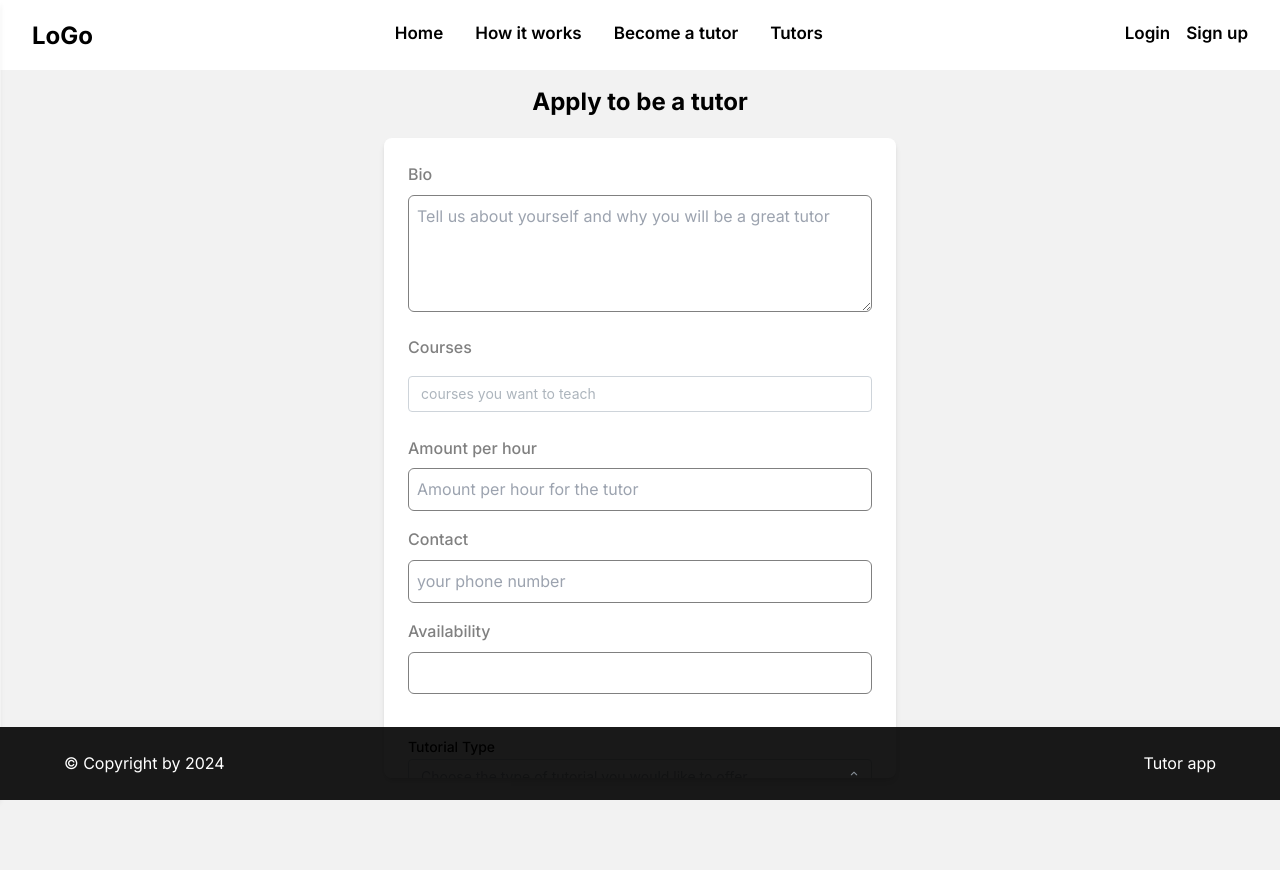
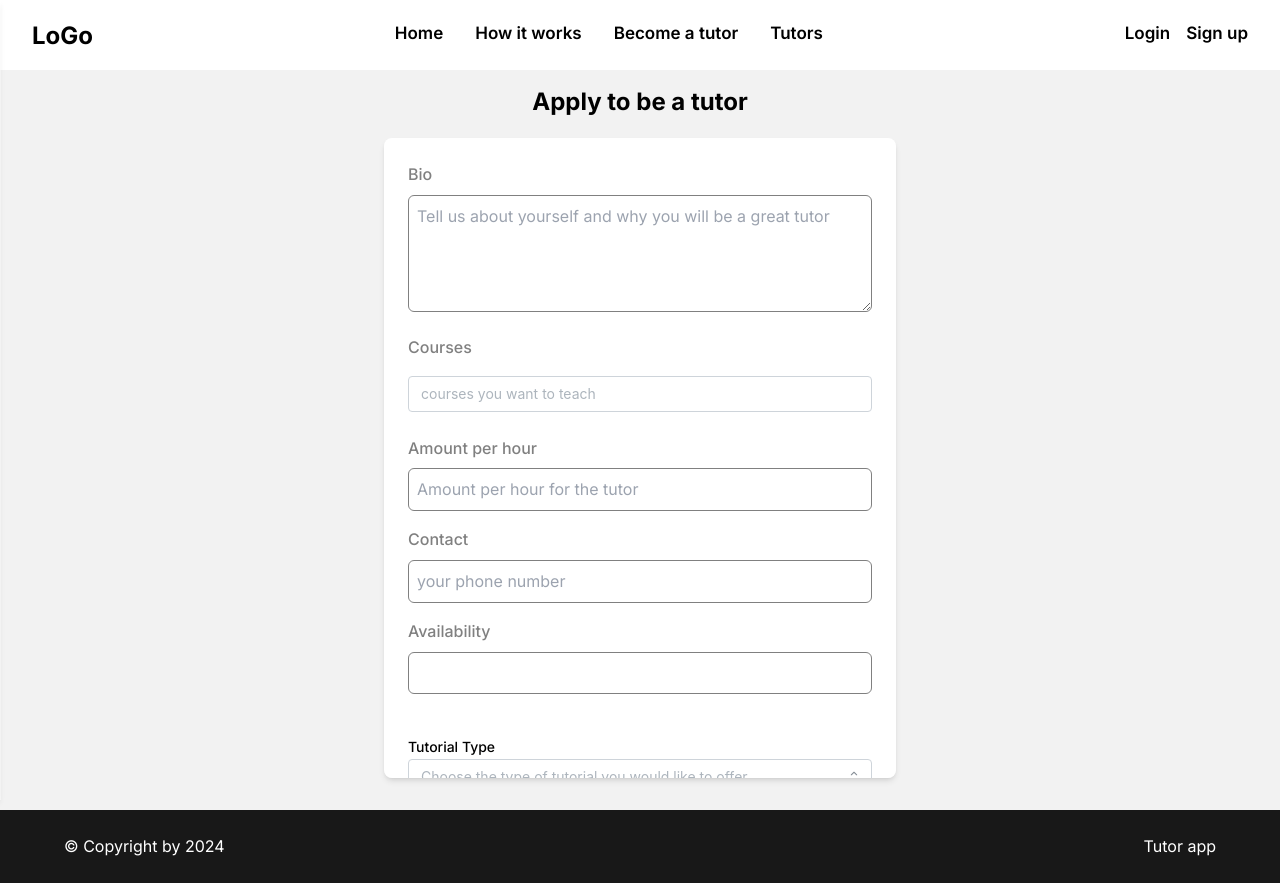
Before and after one commit to estherlardze/p2p-tutoring, a Next.js app: page /apply-as-tutor in a window 1280 px wide. Built offline with nearby package versions, Linux system fonts and the light colour scheme.

Commit message:
fix overflow

```diff
--- a/app/apply-as-tutor/page.jsx
+++ b/app/apply-as-tutor/page.jsx
@@ -39,7 +39,7 @@ const TutorForm = () => {
       <Navbar />
       </div>
       <h1 className='text-center pt-4 font-bold text-2xl mt-[70px]'>Apply to be a tutor</h1>
-      <div className='w-[90%] sm:max-w-lg mx-auto p-6 my-8 bg-white shadow-md rounded-lg mt-5 h-[80vh] overflow-y-scroll'>
+      <div className='w-[90%] sm:max-w-lg mx-auto p-6 my-8 bg-white shadow-md rounded-lg mt-5 h-[80vh] scrollable-container overflow-y-scroll'>
         <form onSubmit={handleSubmit} className=''>
           <div className="mb-4">
             <label htmlFor="bio" className="block text-gray-2 font-medium mb-2">Bio</label>
@@ -153,7 +153,7 @@ const TutorForm = () => {
           </div>
         </form>
 </div>
-      <div className='fixed bottom-0 left-0 right-0 w-full'>
+      <div className=''>
       <Footer />
       </div>
 </div>
```
